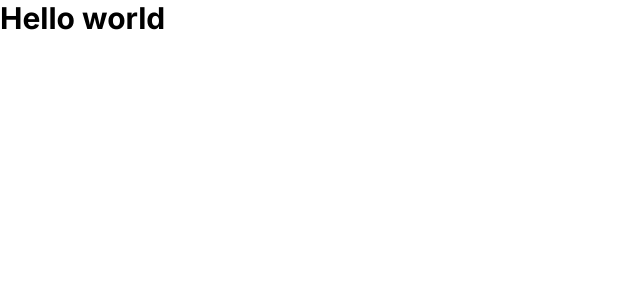
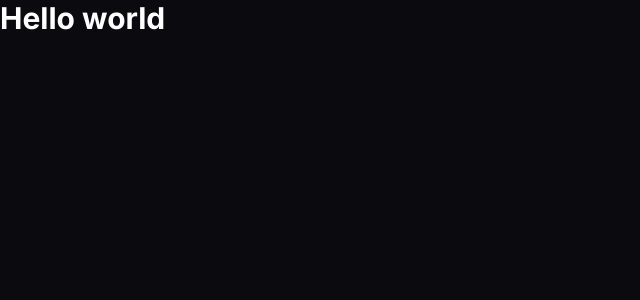
Before and after one commit to gift56/coinflip, a Vue app: page / in a window 1280 px wide. Shown: the top 300 px of the page, without its empty margins (0-640 px from the left). Built offline with nearby package versions, Linux system fonts and the light colour scheme.

Commit message:
working on a new project

```diff
--- a/src/assets/main.css
+++ b/src/assets/main.css
@@ -5,3 +5,12 @@
 * {
   font-family: "Inter", sans-serif;
 }
+
+body {
+  @apply bg-bodyBg text-white;
+}
+img {
+  user-select: none;
+  -webkit-user-drag: none;
+  cursor: not-allowed;
+}
```
